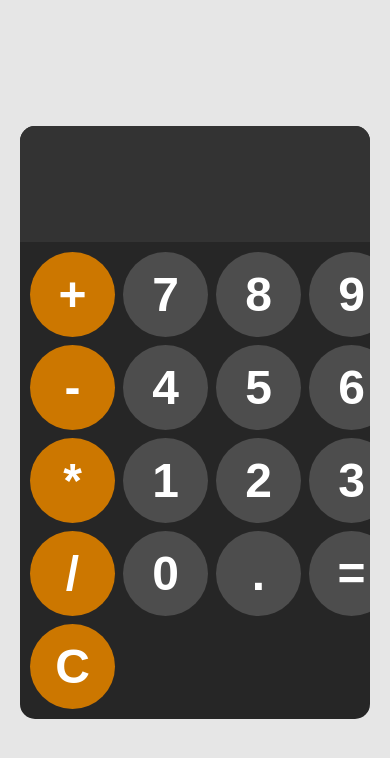
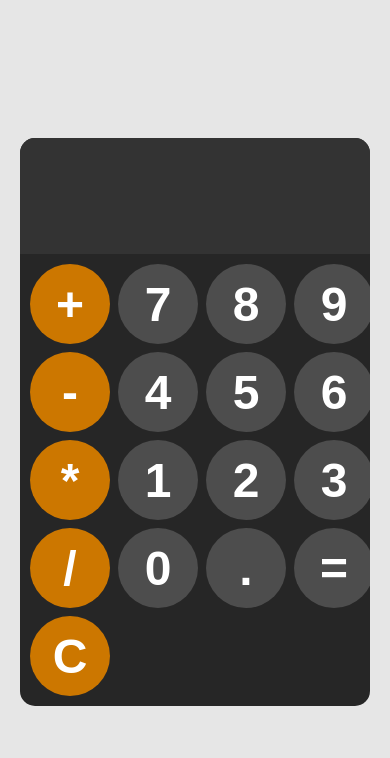
Before and after one commit to ABHi-202864/Calculator, a plain HTML site: page index.html in a window 390 px wide. Drawn offline with Linux system fonts and the light colour scheme.

Commit message:
mobile responsive complete3

```diff
--- a/css/style.css
+++ b/css/style.css
@@ -73,8 +73,8 @@ button:active {
     }
 
     button {
-        width: 85px;
-        height: 85px;
+        width: 80px;
+        height: 80px;
     }
 
     #keys {
```
